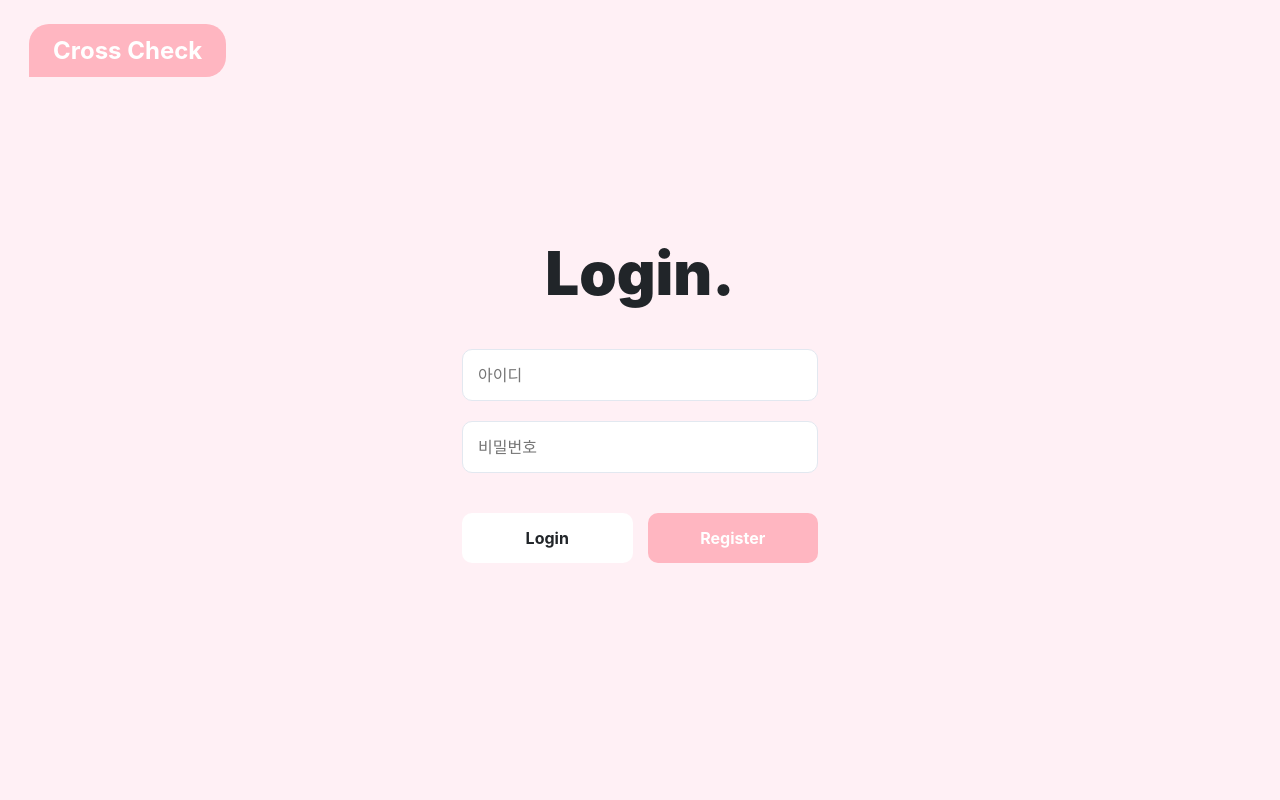
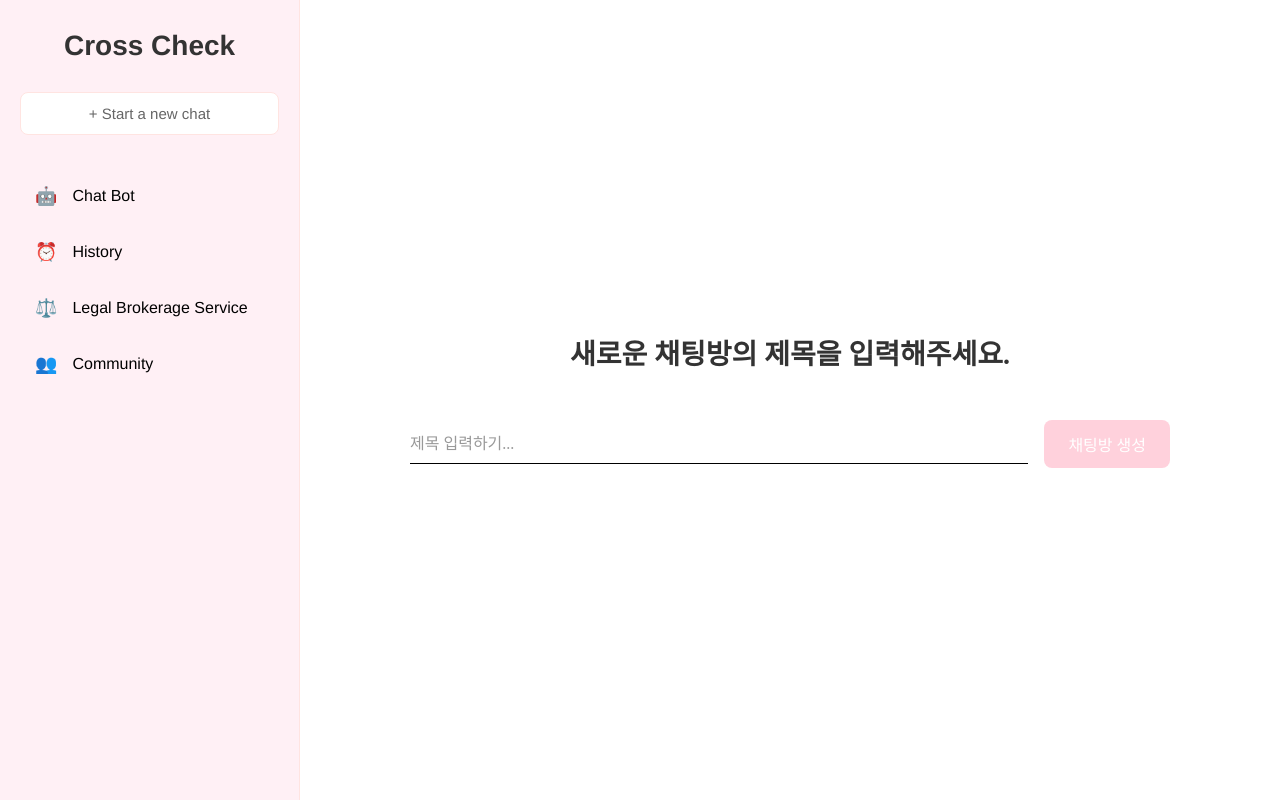
Before and after one commit to king-junho/CrossCheck-FE, a React (Create React App) app in the folder cross-check-fe/: page / in a window 1280 px wide. Built offline with nearby package versions, Linux system fonts and the light colour scheme; a web font is replaced by a local one.

Commit message:
add: ChatRoomCreate 제목 입력이 없을 때 버튼 비활성화

```diff
--- a/cross-check-fe/src/App.js
+++ b/cross-check-fe/src/App.js
@@ -9,6 +9,7 @@ import Community from './Community/components/Community';
 import History from './History/components/History';
 import LegalService from './LegalService/components/LegalService';
 import './App.css';
+import ChatRoom from './Chatbot/components/ChatRoom';
 
 const AppLayout = ({ children }) => {
       return (
@@ -24,7 +25,7 @@ const App = () => {
             <Router>
                   <Routes>
                         {/* Public routes */}
-                        <Route path="/" element={<Login />} />
+                        <Route path="/" element={<Chatbot />} />
                         <Route path="/login" element={<Login />} />
                         <Route path="/register" element={<Register />} />
 
--- a/cross-check-fe/src/Chatbot/components/ChatRoomCreate.jsx
+++ b/cross-check-fe/src/Chatbot/components/ChatRoomCreate.jsx
@@ -1,8 +1,11 @@
 // src/Chatbot/components/ChatRoomCreate.jsx
 
 // 채팅방의 제목을 정하는 Page
+// src/Chatbot/components/ChatRoomCreate.jsx
+
 import React, { useState } from 'react';
 import '../css/chatRoomCreate.css';
+import Sidebar from '../../Sidebar/components/Sidebar';
 
 const ChatRoomCreate = ({ onCreateRoom }) => {
   const [title, setTitle] = useState('');
@@ -15,6 +18,7 @@ const ChatRoomCreate = ({ onCreateRoom }) => {
 
   return (
     <div className="chat-room-create">
+      <Sidebar />
       <h1 className="create-title">새로운 채팅방의 제목을 입력해주세요.</h1>
       <form className="input-wrapper" onSubmit={handleSubmit}>
         <div className="input-container">
@@ -25,7 +29,11 @@ const ChatRoomCreate = ({ onCreateRoom }) => {
             placeholder="제목 입력하기..."
           />
         </div>
-        <button type="submit" className="create-button">
+        <button
+          type="submit"
+          className={`create-button ${title.trim() ? 'active' : ''}`}
+          disabled={!title.trim()}
+        >
           채팅방 생성
         </button>
       </form>
--- a/cross-check-fe/src/Chatbot/css/chatRoomCreate.css
+++ b/cross-check-fe/src/Chatbot/css/chatRoomCreate.css
@@ -49,17 +49,22 @@
 
 .create-button {
       padding: 12px 24px;
-      background-color: #FFB6C1;
-      color: white;
+      background-color: #FFD1DC; /* 비활성화된 상태 */
+      color: #fff;
       border: none;
       border-radius: 8px;
       font-family: "Pretendard";
       font-size: 16px;
       font-weight: 500;
-      cursor: pointer;
-      transition: opacity 0.2s;
+      cursor: not-allowed;
+      transition: background-color 0.3s, opacity 0.2s;
 }
 
-.create-button:hover {
+.create-button.active {
+      background-color: #FFB6C1; /* 활성화된 상태 */
+      cursor: pointer;
+}
+
+.create-button:hover.active {
       opacity: 0.9;
 }
--- a/cross-check-fe/src/Login/components/Login.jsx
+++ b/cross-check-fe/src/Login/components/Login.jsx
@@ -1,4 +1,3 @@
-// src/Login/components/Login.jsx
 import React, { useState } from 'react';
 import { useNavigate } from 'react-router-dom';
 import '../css/login.css';
@@ -10,9 +9,50 @@ const Login = () => {
     password: ''
   });
 
-  const handleSubmit = (e) => {
+  const handleSubmit = async (e) => {
     e.preventDefault();
-    navigate('/chatbot');
+
+    const requestData = {
+      loginId: formData.id,
+      password: formData.password
+    };
+
+    try {
+      const response = await fetch('http://localhost:3000/api/signIn', {
+        method: 'POST',
+        headers: {
+          'Content-Type': 'application/json'
+        },
+        body: JSON.stringify(requestData)
+      });
+
+      const result = await response.json();
+
+      if (response.ok) {
+        // 로그인 성공 처리
+        console.log("로그인에 성공했습니다:", result.message);
+        const accessToken = result.data.accessToken;
+        // 토큰을 로컬 저장소에 저장하는 등의 후속 조치
+        localStorage.setItem('accessToken', accessToken);
+        navigate('/Chatbot'); // 로그인 성공 시 '/Chatbot' 페이지로 이동
+      } else {
+        // 상태 코드에 따른 오류 처리
+        if (response.status === 400) {
+          if (result.message === "사용자를 찾을 수 없습니다.") {
+            alert("사용자를 찾을 수 없습니다.");
+          } else if (result.message === "비밀번호가 일치하지 않습니다.") {
+            alert("비밀번호가 일치하지 않습니다.");
+          } else {
+            alert("잘못된 요청입니다.");
+          }
+        } else {
+          alert("로그인에 실패했습니다.");
+        }
+      }
+    } catch (error) {
+      console.error("요청 실패:", error);
+      alert("서버와 통신에 실패했습니다.");
+    }
   };
 
   return (
@@ -25,17 +65,17 @@ const Login = () => {
             type="text"
             placeholder="아이디"
             value={formData.id}
-            onChange={(e) => setFormData({...formData, id: e.target.value})}
+            onChange={(e) => setFormData({ ...formData, id: e.target.value })}
           />
           <input
             type="password"
             placeholder="비밀번호"
             value={formData.password}
-            onChange={(e) => setFormData({...formData, password: e.target.value})}
+            onChange={(e) => setFormData({ ...formData, password: e.target.value })}
           />
           <div className="button-group">
             <button type="submit">Login</button>
-            <button type="button" onClick={() => navigate('/register')} className="secondary">
+            <button type="button" onClick={() => navigate('/Register')} className="secondary">
               Register
             </button>
           </div>
--- a/cross-check-fe/src/Register/components/Register.jsx
+++ b/cross-check-fe/src/Register/components/Register.jsx
@@ -1,4 +1,3 @@
-// src/Register/components/Register.jsx
 import React, { useState } from 'react';
 import { useNavigate } from 'react-router-dom';
 import '../css/register.css';
@@ -12,9 +11,52 @@ const Register = () => {
     birthday: ''
   });
 
-  const handleSubmit = (e) => {
+  const handleSubmit = async (e) => {
     e.preventDefault();
-    navigate('/chatbot');
+
+    const requestData = {
+      name: formData.name,
+      loginId: formData.id,
+      password: formData.password,
+      birth: formData.birthday
+    };
+
+    try {
+      const response = await fetch('http://localhost:3000/api/signUp', {
+        method: 'POST',
+        headers: {
+          'Content-Type': 'application/json'
+        },
+        body: JSON.stringify(requestData)
+      });
+
+      const result = await response.json();
+
+      if (response.ok) {
+        // 성공 응답 처리
+        console.log("회원가입에 성공했습니다:", result.message);
+        navigate('/chatbot'); // 성공 시 '/chatbot' 경로로 이동
+      } else {
+        // 상태 코드에 따라 오류 메시지 분기 처리
+        if (response.status === 400) {
+          // 400 Bad Request 처리
+          if (result.message === "생년월일을 입력해주세요.") {
+            alert("생년월일을 입력해주세요.");
+          } else {
+            alert("잘못된 요청입니다.");
+          }
+        } else if (response.status === 409) {
+          // 409 Conflict 처리
+          alert("이미 존재하는 아이디입니다.");
+        } else {
+          // 기타 오류
+          alert("회원가입에 실패했습니다.");
+        }
+      }
+    } catch (error) {
+      console.error("요청 실패:", error);
+      alert("서버와 통신에 실패했습니다.");
+    }
   };
 
   return (
@@ -43,7 +85,7 @@ const Register = () => {
           />
           <input
             type="text"
-            placeholder="생년월일"
+            placeholder="생년월일 (예: 2001-08-08)"
             value={formData.birthday}
             onChange={(e) => setFormData({...formData, birthday: e.target.value})}
           />
```
